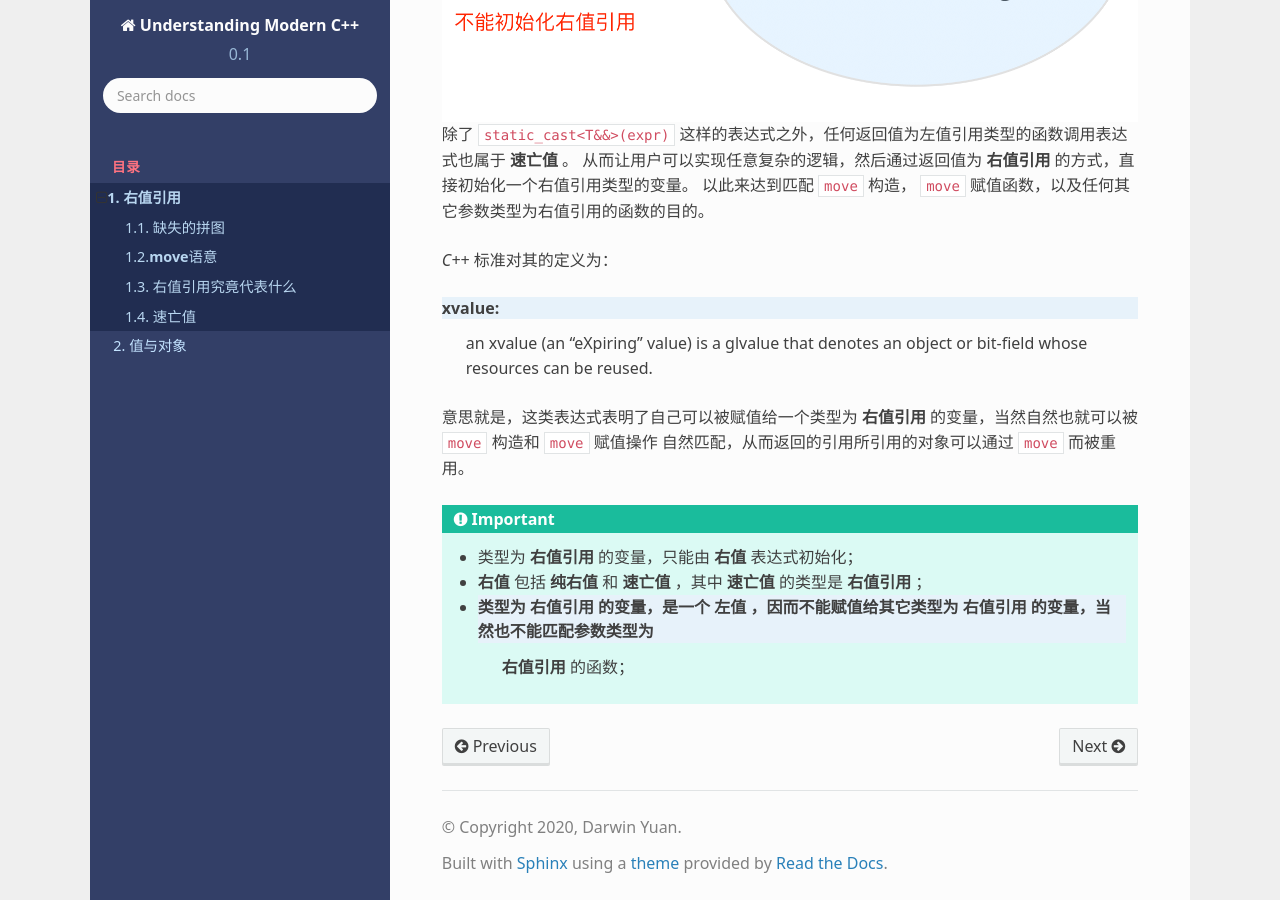
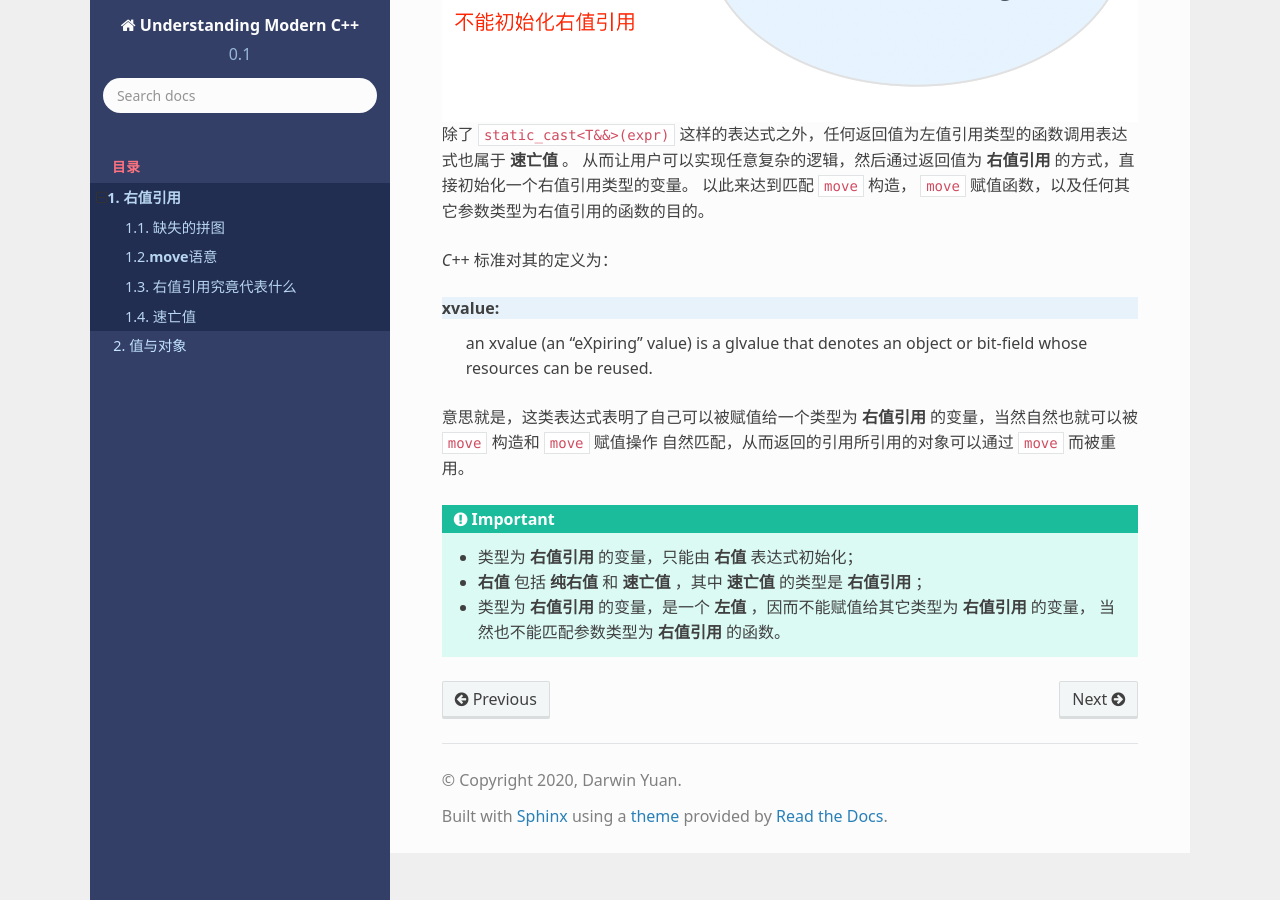
Before and after one commit to godsme/understand_modern_cpp, a Sphinx documentation site: the page built from docs/source/rvalue-ref.rst, in a window 1280 px wide and 900 px high, scrolled down 6920 px. Built offline with Sphinx 7.4.7 and the Read the Docs theme 2.0.0, drawn with Linux system fonts in a browser that asks for light colours; formulas are drawn with MathJax 3.

Commit message:
added more data

```diff
--- a/docs/source/rvalue-ref.rst
+++ b/docs/source/rvalue-ref.rst
@@ -284,5 +284,5 @@ xvalue:
 .. important::
    - 类型为 **右值引用** 的变量，只能由 **右值** 表达式初始化；
    - **右值** 包括 **纯右值** 和 **速亡值** ，其中 **速亡值** 的类型是 **右值引用** ；
-   - 类型为 **右值引用** 的变量，是一个 **左值** ，因而不能赋值给其它类型为 **右值引用** 的变量，当然也不能匹配参数类型为
-      **右值引用** 的函数；
+   - 类型为 **右值引用** 的变量，是一个 **左值** ，因而不能赋值给其它类型为 **右值引用** 的变量，
+     当然也不能匹配参数类型为 **右值引用** 的函数。
```
